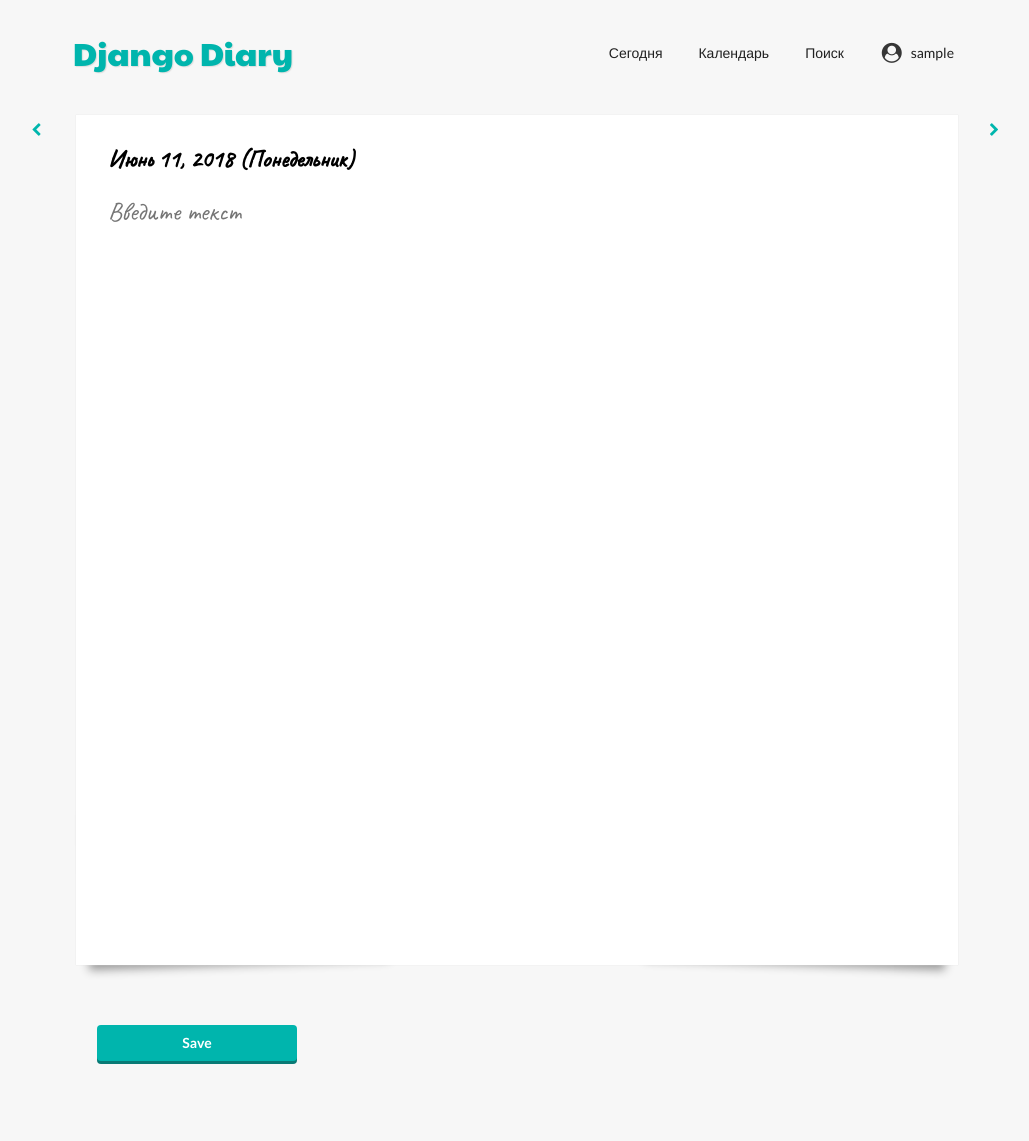
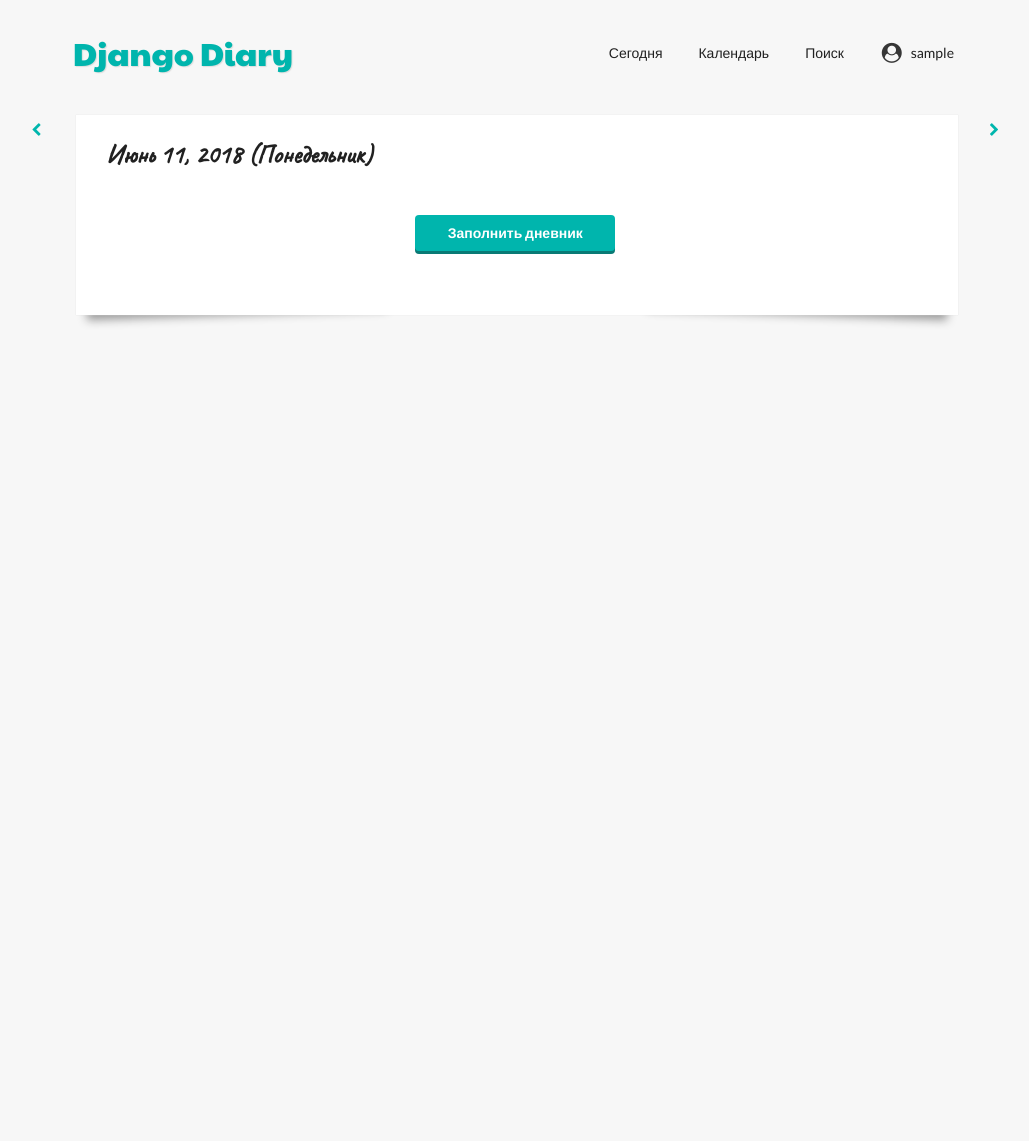
Before and after one commit to deniskrumko/django-diary, a Django app: a page that uses templates/base.html in a window 1280 px wide; the page is wider, and only the part inside the window is pictured. Shown: that part, without its empty margins (123-1152 px from the left). After the commit the page ends 325 px from the top of that part, so only its background shows below. Run offline with Django 3.2, Linux system fonts and the light colour scheme; the visitor is signed in with stand-in values (Sample User, id 1); data comes from the database, SQL or seed files in the repository; data that the repository does not hold is empty; parts of the project's set-up code (start-up, migrations or seed data) failed here and were passed over; some libraries are stand-ins or nearby versions.

Commit message:
Design refactoring

```diff
--- a/apps/diary/urls.py
+++ b/apps/diary/urls.py
@@ -1,26 +1,31 @@
 from django.conf.urls import url
 
-from .views import CalendarView, EditorView, SearchView
+from . import views
 
 urlpatterns = [
     url(
         r'^$',
-        EditorView.as_view(),
-        name='date'
+        views.CurrentDayRedirectView.as_view(),
+        name='current-day'
     ),
     url(
         r'^date-(?P<date>[\w-]+)/$',
-        EditorView.as_view(),
-        name='date'
+        views.EntryPreviewView.as_view(),
+        name='entry-preview'
     ),
     url(
-        r'^all-dates/$',
-        CalendarView.as_view(),
-        name='dates'
+        r'^date-(?P<date>[\w-]+)/edit/$',
+        views.EntryEditView.as_view(),
+        name='entry-edit'
+    ),
+    url(
+        r'^calendar/$',
+        views.CalendarView.as_view(),
+        name='calendar'
     ),
     url(
         r'^search/$',
-        SearchView.as_view(),
+        views.SearchView.as_view(),
         name='search'
     ),
 ]
--- a/apps/diary/views.py
+++ b/apps/diary/views.py
@@ -3,9 +3,9 @@ from datetime import date, datetime
 from dateutil.rrule import DAILY, rrule
 from django.contrib import messages
 from django.contrib.auth.mixins import LoginRequiredMixin
-from django.http.response import HttpResponseRedirect
+from django.http.response import HttpResponseRedirect, Http404
 from django.utils import timezone
-from django.views.generic.base import TemplateView
+from django.views.generic.base import TemplateView, RedirectView
 
 from .models import DiaryEntry
 
@@ -80,29 +80,24 @@ class CalendarView(LoginRequiredMixin, TemplateView):
         return self.render_to_response(context)
 
 
-class EditorView(LoginRequiredMixin, TemplateView):
-    template_name = 'editor_page.html'
+class CurrentDayRedirectView(RedirectView):
+    """View to redirect user to current day diary."""
+
+    def get_redirect_url(self, *args, **kwargs):
+        now = timezone.now()
+        return f'/diary/date-{now.strftime(DATE_FORMAT)}'
+
+
+class EntryPreviewView(LoginRequiredMixin, TemplateView):
+    """View for diary entry preview."""
+    template_name = 'entry_preview.html'
     login_url = '/login/'
 
-    def redirect_to_current_day(self):
-        now = timezone.now()
-        url = f'/diary/date-{now.strftime(DATE_FORMAT)}'
-        return HttpResponseRedirect(url)
-
-    def get_entry_date(self, entry):
-        return entry.date.strftime(DATE_FORMAT) if entry else None
-
-    def get(self, request, date=None):
-        if not date:
-            return self.redirect_to_current_day()
-
+    def get(self, request, date):
         try:
             date = datetime.strptime(date or '', DATE_FORMAT)
         except ValueError:
-            date = None
-
-        if not date:
-            return self.redirect_to_current_day()
+            raise Http404()
 
         entry, created = DiaryEntry.objects.get_or_create(
             author=request.user, date=date,
@@ -110,14 +105,18 @@ class EditorView(LoginRequiredMixin, TemplateView):
         )
 
         context = {
-            'note_date': entry.date,
-            'text': entry.text,
             'prev_date': (entry.date - timezone.timedelta(days=1)),
             'next_date': (entry.date + timezone.timedelta(days=1)),
+            'entry': entry,
             'title': entry.date,
         }
 
         return self.render_to_response(context)
+
+
+class EntryEditView(EntryPreviewView):
+    template_name = 'entry_edit.html'
+    login_url = '/login/'
 
     def post(self, request, date=None):
         text = request.POST.get('text')
--- a/config/urls/__init__.py
+++ b/config/urls/__init__.py
@@ -9,6 +9,6 @@ urlpatterns = [
     url('', include('apps.website.urls')),
 
     # Apps
-    url(r'^diary/', include('apps.diary.urls')),
-    url(r'^user/', include('apps.users.urls')),
+    url(r'^diary/', include('apps.diary.urls', namespace='diary')),
+    url(r'^user/', include('apps.users.urls', namespace='users')),
 ]
--- a/static/css/base.css
+++ b/static/css/base.css
@@ -38,77 +38,6 @@ body {
     .mobile-show { display: none !important; }
 }
 
-.index-box {
-  min-height: 500px !important;
-  transition: width 0.7s ease;
-}
-
-@media (min-width: 1281px) {
-
-  .index-box { width: 800px !important;}
-
-}
-
-/*
-  ##Device = Laptops, Desktops
-  ##Screen = B/w 1025px to 1280px
-*/
-
-@media (min-width: 1025px) and (max-width: 1280px) {
-
-  .index-box { width: 700px !important;}
-
-}
-
-/*
-  ##Device = Tablets, Ipads (portrait)
-  ##Screen = B/w 768px to 1024px
-*/
-
-@media (min-width: 768px) and (max-width: 1024px) {
-
-  .index-box { width: 600px !important;}
-
-}
-
-/*
-  ##Device = Tablets, Ipads (landscape)
-  ##Screen = B/w 768px to 1024px
-*/
-
-@media (min-width: 768px) and (max-width: 1024px) and (orientation: landscape) {
-
-  .index-box { width: 600px !important;}
-
-}
-
-/*
-  ##Device = Low Resolution Tablets, Mobiles (Landscape)
-  ##Screen = B/w 481px to 767px
-*/
-
-@media (min-width: 481px) and (max-width: 767px) {
-
-  .index-box { width: 450px !important;}
-
-}
-
-/*
-  ##Device = Most of the Smartphones Mobiles (Portrait)
-  ##Screen = B/w 320px to 479px
-*/
-
-@media (min-width: 320px) and (max-width: 480px) {
-
-  .index-box { width: 300px !important;}
-  #note {
-    font-size: 22px !important;
-  }
-  .box {
-    padding: 15px !important;
-  }
-
-}
 
 .logo {
   font-size: 32px;
@@ -221,54 +150,11 @@ body {
 }
 
 
-.box {
-	width:98%;
-  min-height: 850px;
-	background:#FFF;
-	margin:40px auto;
-  box-shadow: 0px 0px 1px #ddd;
-  padding: 30px;
-}
 
-/*==================================================
- * Effect 2
- * ===============================================*/
-.effect2
-{
-  position: relative;
-}
-.effect2:before, .effect2:after
-{
-  z-index: -1;
-  position: absolute;
-  content: "";
-  bottom: 15px;
-  left: 10px;
-  width: 50%;
-  top: 80%;
-  max-width:300px;
-  background: #999;
-  box-shadow: 0 15px 10px #999;
-  transform: rotate(-2deg);
-}
-.effect2:after
-{
-  transform: rotate(2deg);
-  right: 10px;
-  left: auto;
-}
 
-#note {
-  font-family: "Caveat", Arial;
-  font-size: 26px;
-  border-style: none;
-  border-color: Transparent;
-  overflow: auto;
-  resize: none;
-  width: 100%;
-  height: 100%;
-  caret-color: #00aa8d;
-}
+
+
+
 
 .noselect {
    cursor: default;
@@ -284,15 +170,7 @@ body {
    outline: none;
 }
 
-#note-date {
-  font-family: "Caveat", Arial;
-  font-size: 24px;
-  font-weight: bold;
-  margin-bottom: 20px;
-  cursor: pointer;
-  border-style: none;
-  width: 100%;
-}
+
 
 .fullwidth {
   width: 100% !important;
@@ -307,10 +185,6 @@ body {
   box-shadow: 0px 0px 1px #ccc;
 }
 
-.prevnext {
-  color: #00b6ad;
-}
-
 .cal-single-day:hover {
   cursor: pointer;
 }
--- /dev/null
+++ b/static/css/entry_base.css
@@ -0,0 +1,56 @@
+.entry-date {
+  font-family: "Caveat", Arial;
+  font-size: 26px;
+  font-weight: bold;
+  margin-bottom: 20px;
+  border-style: none;
+}
+
+.entry {
+  font-family: "Caveat", Arial;
+  font-size: 26px;
+  border-style: none;
+  border-color: Transparent;
+  overflow: hidden;
+  width: 100%;
+  height: 100%;
+}
+
+.entry-edit {
+  caret-color: #00aa8d;
+  resize: none;
+}
+
+.entry-container {
+	width:98%;
+  height: 100%;
+	background:#FFF;
+	margin:40px auto;
+  box-shadow: 0px 0px 1px #ddd;
+  padding: 30px;
+}
+
+.paper-stack-effect
+{
+  position: relative;
+}
+.paper-stack-effect:before, .paper-stack-effect:after
+{
+  z-index: -1;
+  position: absolute;
+  content: "";
+  bottom: 15px;
+  left: 10px;
+  width: 50%;
+  top: 80%;
+  max-width:300px;
+  background: #999;
+  box-shadow: 0 15px 10px #999;
+  transform: rotate(-2deg);
+}
+.paper-stack-effect:after
+{
+  transform: rotate(2deg);
+  right: 10px;
+  left: auto;
+}
--- /dev/null
+++ b/static/css/entry_preview.css
@@ -0,0 +1,42 @@
+/* NAVIGATION ARROW */
+
+.navigation-arrow {
+  transition: all 0.3s ease;
+}
+
+.navigation-arrow:hover {
+  transform: scale(1.3);
+}
+
+/* EDIT BUTTON */
+
+.edit-icon {
+  float: right;
+  font-size: 20px !important;
+}
+
+.edit-link {
+  text-align: center;
+  height: 100px;
+}
+
+.edit-link a {
+  margin-top: 30px !important;
+}
+
+/* ENTRY PREVIEW */
+
+.entry p {
+  line-height: 1.15em !important;
+  margin-bottom: 0em !important;
+}
+
+.mini-icon {
+  font-size: 20px !important;
+}
+
+.mini-header {
+  font-family: "Caveat", Arial !important;
+  font-size: 20px !important;
+  margin-top: 0px !important;
+}
--- /dev/null
+++ b/static/css/themes/dark.css
@@ -0,0 +1,3 @@
+.navigation-arrow {
+  color: #00b6ad;
+}
--- /dev/null
+++ b/static/css/themes/light.css
@@ -0,0 +1,12 @@
+.navigation-arrow {
+  color: #00b6ad;
+}
+
+.edit-button {
+  color: #00b6ad !important;
+  transition: all 0.2s ease;
+}
+
+.edit-button:hover {
+  color: #0a928b !important;
+}
--- a/templates/base.html
+++ b/templates/base.html
@@ -23,33 +23,35 @@
       href="https://fonts.googleapis.com/css?family=Caveat|Pacifico|Paytone+One"
       rel="stylesheet">
 
-    {# Base #}
+    {# CSS #}
+    <link rel="stylesheet" type="text/css" href="{% static 'css/base.css' %}">
+
+    {# CSS Themes #}
     {% if request.user.theme == 'light' or not request.user.is_authenticated %}
-    <link rel="stylesheet" type="text/css" href="{% static 'css/base.css' %}">
+    <link rel="stylesheet" type="text/css" href="{% static 'css/themes/light.css' %}">
     {% elif request.user.theme == 'dark' %}
-    <link rel="stylesheet" type="text/css" href="{% static 'css/base_dark.css' %}">
+    <link rel="stylesheet" type="text/css" href="{% static 'css/themes/dark.css' %}">
     {% endif %}
 
     <script src="https://rawgit.com/jackmoore/autosize/master/dist/autosize.min.js"></script>
 
-    {% block extrastyle %}{% endblock %}
+    {% block extrastyle %}
+    {% endblock %}
 
     {% block extrajs %}
-    <script src="{% static 'js/textarea.js' %}" charset="utf-8"></script>
     {% endblock %}
+
   </head>
+
   <body>
     {% block body %}
-    <main class="site-content">
     <div class="ui container">
       {% include "components/menu.html" %}
       <div class="content">
         {% block content %}
-
         {% endblock %}
       </div>
     </div>
-    </main>
     {% endblock %}
   </body>
 </html>
--- /dev/null
+++ b/templates/components/navigation_arrow.html
@@ -0,0 +1,18 @@
+{% comment %}
+  HTML component for navigation arrows, that redirects to previous or next
+  entry in diary.
+
+  Args:
+    - dir (direction) - "left" or "right"
+    - ndir (negative direction) - "right" or "left"
+    - date (datetime) - date of entry (previous or next)
+
+{% endcomment %}
+
+<div class="ui {{ dir }} rail" style="padding-{{ ndir }}: 0px;">
+  <div class="ui sticky" style="float: {{ ndir }}; ">
+    <a href="/diary/date-{{ date|date:'Y-m-d' }}">
+      <i class="chevron {{ dir }} icon navigation-arrow"></i>
+    </a>
+  </div>
+</div>
--- a/templates/editor_page.html
+++ /dev/null
@@ -1,96 +0,0 @@
-{% extends "base.html" %}
-
-{# JS #}
-{% block extrajs %}
-<script type="text/javascript">
-$(function() {
-
-  autosize($('textarea'));
-
-  $( "#note" ).focus();
-
-  $('.box').click(function () {
-    $( "#note" ).focus();
-  });
-
-  $("#note-date").click(function (event) {
-    // show delete dialog for $(this).closest(".server")
-    event.stopPropagation();
-});
-
-  $('.ui.dropdown')
-    .dropdown()
-  ;
-
-  $('.ui.sticky')
-    .sticky({
-      context: '#notebox',
-      offset: 120,
-    })
-  ;
-
-  $('.message .close')
-  .on('click', function() {
-    $(this)
-      .closest('.message')
-      .transition('fade')
-    ;
-  })
-;
-
-});
-
-</script>
-{% endblock %}
-
-{% block content %}
-
-{% if messages %}
-  {% for message in messages %}
-    <div class="ui positive icon message">
-      <i class="close icon"></i>
-      <i class="save icon"></i>
-      <div class="content">
-        <div class="header">
-          {{ message }}
-        </div>
-      </div>
-    </div>
-  {% endfor %}
-{% endif %}
-
-
-<form class="" action="/diary/date-{{ note_date|date:'Y-m-d' }}/" method="post">
-  {% csrf_token %}
-  <div class="box effect2" id="notebox">
-    {% if prev_date %}
-    <div class="ui left rail" style="padding-right: 0px;">
-      <div class="ui sticky" style="float: right;">
-        <a href="/diary/date-{{ prev_date|date:'Y-m-d' }}">
-          <i class="chevron left icon prevnext"></i>
-        </a>
-      </div>
-    </div>
-    {% endif %}
-    {% if next_date %}
-    <div class="ui right rail" style="padding-left: 0px;">
-      <div class="ui sticky prevnext" style="float: left; ">
-        <a href="/diary/date-{{ next_date|date:'Y-m-d' }}">
-          <i class="chevron right icon prevnext"></i>
-        </a>
-      </div>
-    </div>
-    {% endif %}
-    <input id="note-date" class="noselect" type="text" value="{{ note_date|date:'F d, Y (l)' }}" name="date" readonly>
-    <textarea id="note" class="noselect" placeholder="Введите текст" name="text">{{ text }}</textarea>
-  </div>
-  <br>
-  <div style="margin-left: 30px;">
-    <input type="submit" name="" value="Save" class="ui button teal wide">
-  </div>
-  <br>
-  <br>
-  <br>
-  <br>
-</form>
-{% endblock %}
--- /dev/null
+++ b/templates/entry_preview.html
@@ -0,0 +1,89 @@
+{% extends "base.html" %}
+
+{% load static %}
+
+{# JS #}
+{% block extrajs %}
+<script type="text/javascript">
+  $(function() {
+
+    $('.ui.sticky')
+      .sticky({
+        context: '.entry-container',
+        offset: 120,
+      })
+    ;
+
+    $('.message .close')
+    .on('click', function() {
+      $(this)
+        .closest('.message')
+        .transition('fade')
+      ;
+    })
+  ;
+
+  });
+</script>
+{% endblock %}
+
+{% block extrastyle %}
+<link rel="stylesheet" type="text/css" href="{% static 'css/entry_base.css' %}">
+<link rel="stylesheet" type="text/css" href="{% static 'css/entry_preview.css' %}">
+{% endblock %}
+
+{% block content %}
+
+{# Messages #}
+{% if messages %}
+  {% for message in messages %}
+    <div class="ui positive icon message">
+      <i class="close icon"></i>
+      <i class="save icon mini-icon"></i>
+      <div class="content">
+        <div class="header mini-header">
+          {{ message }}
+        </div>
+      </div>
+    </div>
+  {% endfor %}
+{% endif %}
+
+{# Main entry container #}
+<div class="entry-container paper-stack-effect">
+
+  {# Previous entry #}
+  {% if prev_date %}
+    {% include 'components/navigation_arrow.html' with dir="left" ndir="right" date=prev_date %}
+  {% endif %}
+
+  {# Next entry #}
+  {% if next_date %}
+    {% include 'components/navigation_arrow.html' with dir="right" ndir="left" date=next_date %}
+  {% endif %}
+
+  {# Edit icon #}
+  {% if entry.text %}
+    <a href="edit" class="edit-button">
+      <i class="edit-icon pencil icon"></i>
+    </a>
+  {% endif %}
+
+  {# Entry date #}
+  <div class="entry-date">{{ entry.date|date:'F d, Y (l)' }}</div>
+
+  {# Entry #}
+  <div class="entry">
+    {% if entry.text %}
+      {% autoescape off %}
+        {{ entry.html }}
+      {% endautoescape %}
+    {% else %}
+      <p class="edit-link">
+        <a href="edit" class="ui button teal wide">Заполнить дневник</a>
+      </p>
+    {% endif %}
+  </div>
+</div>
+
+{% endblock %}
```
Also changed, not shown: apps/diary/models.py (+8 -0 lines), apps/website/context_managers.py (+5 -3 lines), apps/website/views.py (+8 -0 lines), static/css/index.css (added, +67 -0 lines), templates/entry_edit.html (added, +41 -0 lines), templates/index.html (+20 -19 lines). Lines whose indentation alone changed are shown as unchanged.
